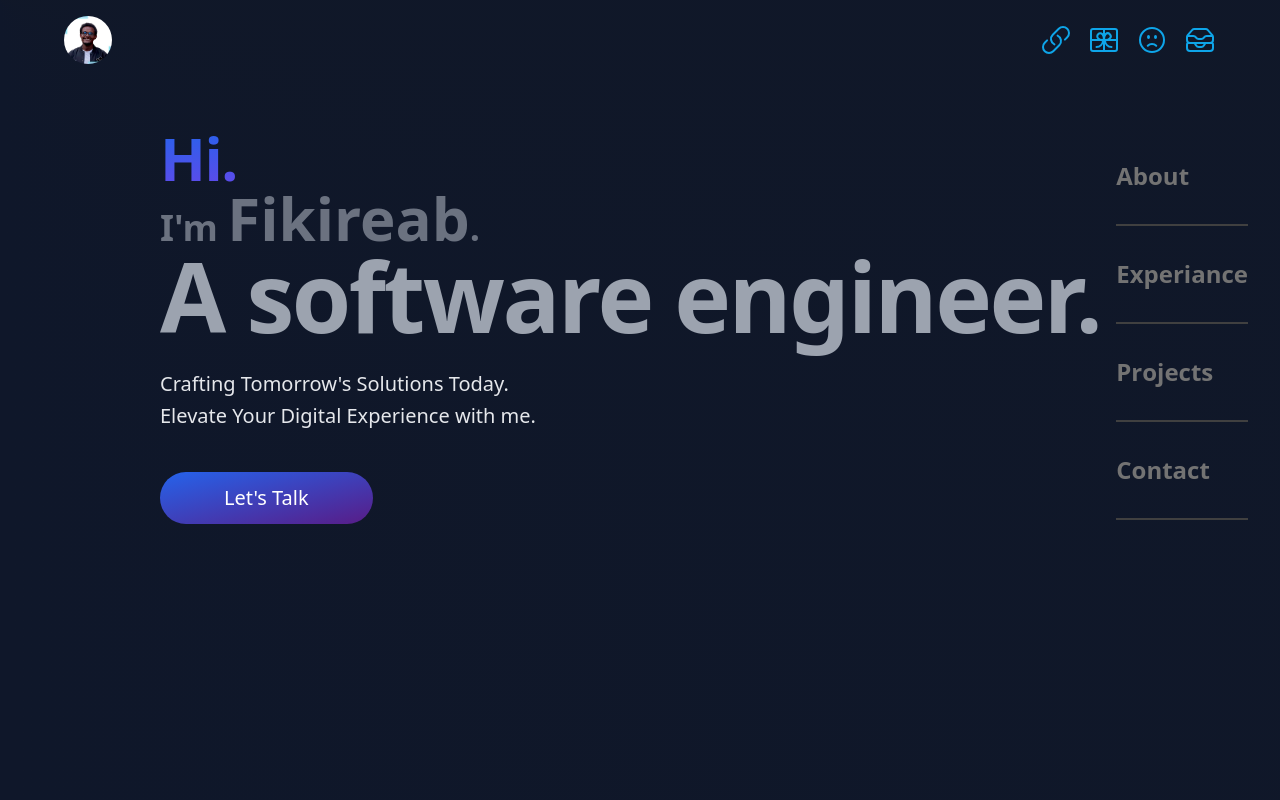
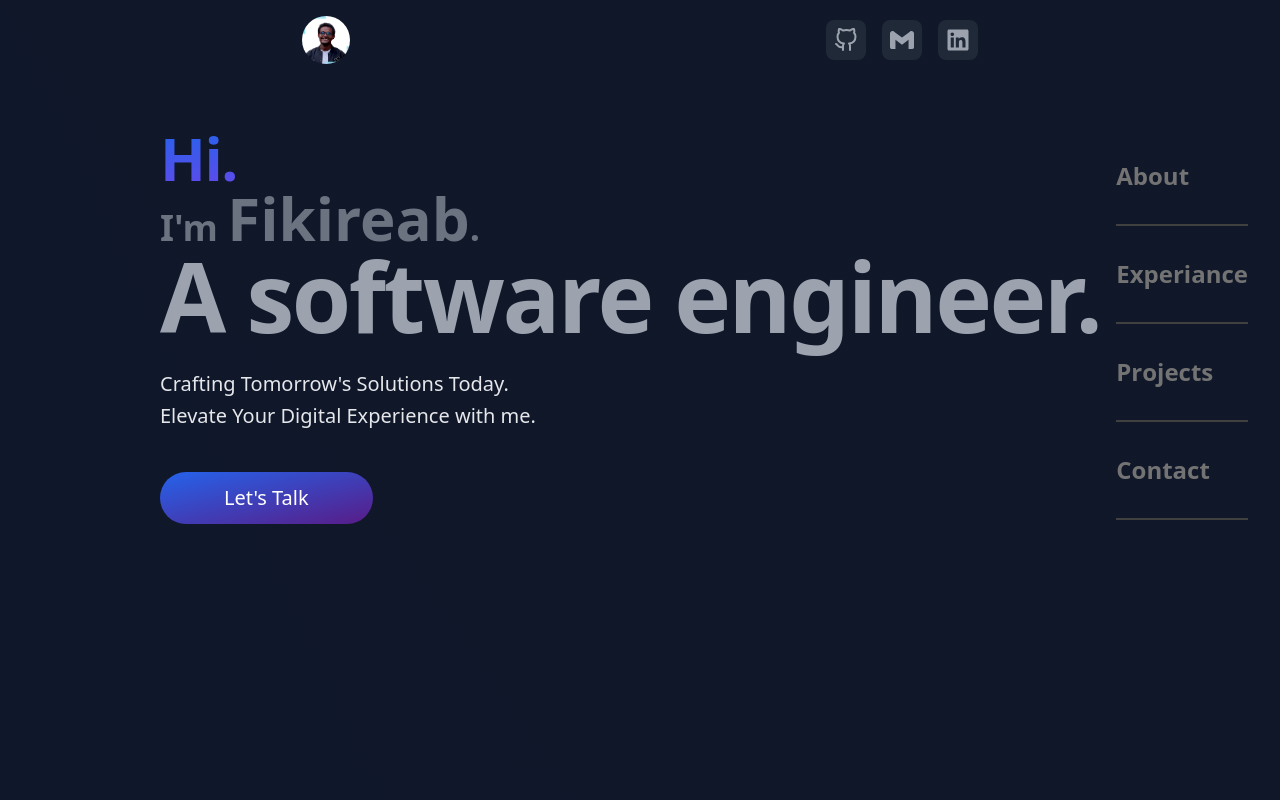
Before and after one commit to fikireab-m/personal-website, a React (Vite) app: page / in a window 1280 px wide. Shown: the top 800 px of the page. Built offline with nearby package versions, Linux system fonts and the light colour scheme.

Commit message:
react icons

```diff
--- a/package.json
+++ b/package.json
@@ -15,7 +15,8 @@
     "animejs": "^3.2.2",
     "framer-motion": "^10.16.16",
     "react": "^18.2.0",
-    "react-dom": "^18.2.0"
+    "react-dom": "^18.2.0",
+    "react-icons": "^5.0.1"
   },
   "devDependencies": {
     "@types/animejs": "^3.1.12",
--- a/src/components/SocialBar.tsx
+++ b/src/components/SocialBar.tsx
@@ -1,16 +1,23 @@
-import { FaceFrownIcon, GiftTopIcon, InboxStackIcon, LinkIcon } from "@heroicons/react/24/outline"
+import { FiGithub } from "react-icons/fi";
+import { FaLinkedin } from "react-icons/fa6";
+import { SiGmail } from "react-icons/si";
 import myPic from "../assets/images/picme_rounded.png"
 const SocialBar = () => {
     return (
-        <aside className="fixed z-10 top-0 right-0 left-0 flex justify-between items-center pt-4 px-8 lg:px-16">
+        <aside className="fixed z-10 top-0 right-0 left-0 flex justify-around items-center pt-4 px-8 lg:px-16">
             <a href="">
                 <img src={myPic} alt="My picture" className="w-12 h-12 rounded-full" />
             </a>
-            <div className="flex gap-4 items-center">
-                <LinkIcon className="w-8 h-8 text-sky-500" />
-                <GiftTopIcon className="w-8 h-8 text-sky-500" />
-                <FaceFrownIcon className="w-8 h-8 text-sky-500" />
-                <InboxStackIcon className="w-8 h-8 text-sky-500" />
+            <div className="flex gap-4 items-center text-gray-400 transform transitions all duration-500">
+                <a href="" className="p-2 bg-gray-800 rounded-lg hover:text-sky-500">
+                    <FiGithub className="w-6 h-6" />
+                </a>
+                <a href="" className="p-2 bg-gray-800 rounded-lg hover:text-sky-500">
+                    <SiGmail className="w-6 h-6" />
+                </a>
+                <a href="" className="p-2 bg-gray-800 rounded-lg hover:text-sky-500">
+                    <FaLinkedin className="w-6 h-6" />
+                </a>
             </div>
         </aside>
     )
--- a/src/pages/About.tsx
+++ b/src/pages/About.tsx
@@ -8,7 +8,7 @@ const AboutMe = () => {
                 </h1>
                 <div className="px-2 sm:px-8 py-8 grid grid-cols-1 md:grid-cols-2 items-start gap-8 mx-auto md:mr-32">
                     <div className="md:text-left text-gray-400">
-                        <div className="rounded-lg p-4 hover:bg-[#00eeff18]">
+                        <div className="rounded-lg p-4 hover:shadow-[0.5rem_0.5rem_#F44336,-0.5rem_-0.5rem_#00BCD4] hover:bg-slate-900 hover:text-gray-200 transition">
                             <p className="text-justify leading-6">
                                 Hello, I'm <strong>Fikireab Mekuriaw</strong>, a seasoned software engineer dedicated to crafting exceptional digital experiences with over 4 years of experience. My journey began with a love for problem-solving and has evolved into a passion for turning ideas into elegant, efficient, and scalable solutions. I approach software engineering as an art form, blending creativity and precision to build impactful digital experiences. Adapting to the rapid pace of technology is a continuous thrill for me, and I thrive in collaborative environments where diverse perspectives converge to create solutions greater than the sum of their parts. Beyond the code, I love traveling and learning the languages and cultures of others, believing that a well-rounded life enhances creativity.
                             </p>
```
Also changed, not shown: 1 other file (tests, documents, lock files or other folders).
